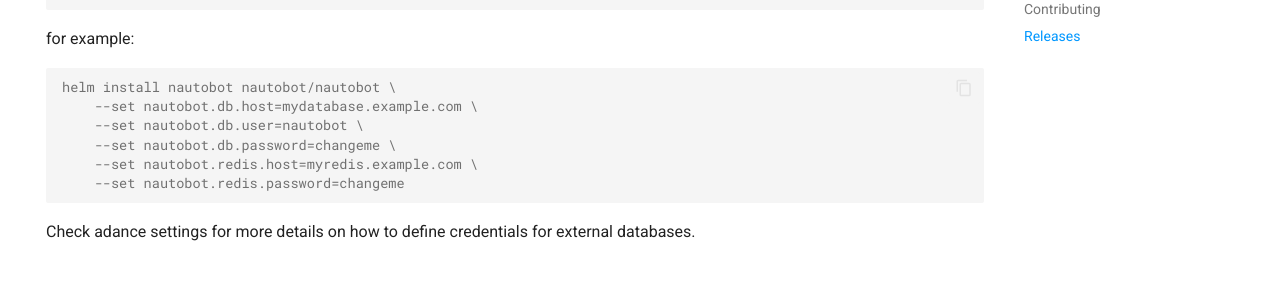
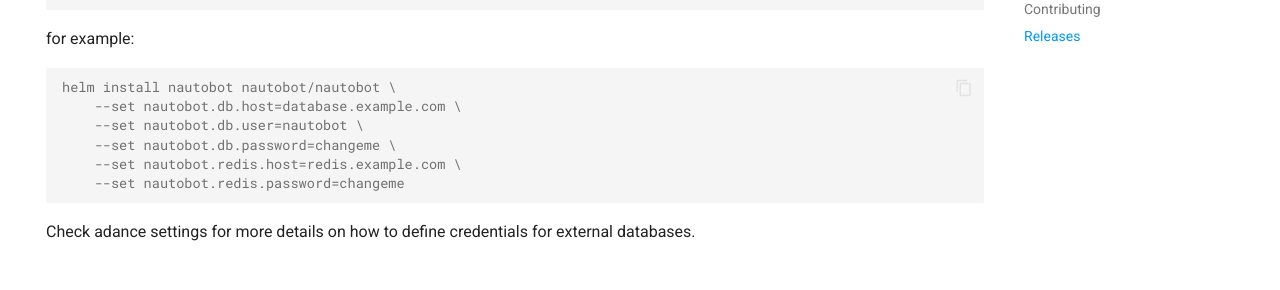
Before and after one commit to nautobot/helm-charts, an MkDocs documentation site: the page built from docs/index.md, in a window 1280 px wide and 900 px high, scrolled down 975 px. Shown: the part 217-507 px from the top of the window. Built offline with MkDocs 1.6.1 and Material for MkDocs 9.7.7, drawn with Linux system fonts in a browser that asks for light colours; comment, search, counter and statistics services are not loaded.

Commit message:
spelling

````diff
--- a/cSpell_dict.txt
+++ b/cSpell_dict.txt
@@ -9,6 +9,7 @@
 bitnamicharts
 bitnamilegacy
 cacheops
+changeme
 chatops
 codeql
 containerd
--- a/docs/index.md
+++ b/docs/index.md
@@ -63,10 +63,10 @@
 
 ```console
 helm install nautobot nautobot/nautobot \
-    --set nautobot.db.host=mydatabase.example.com \
+    --set nautobot.db.host=database.example.com \
     --set nautobot.db.user=nautobot \
     --set nautobot.db.password=changeme \
-    --set nautobot.redis.host=myredis.example.com \
+    --set nautobot.redis.host=redis.example.com \
     --set nautobot.redis.password=changeme
 ```
 
````
